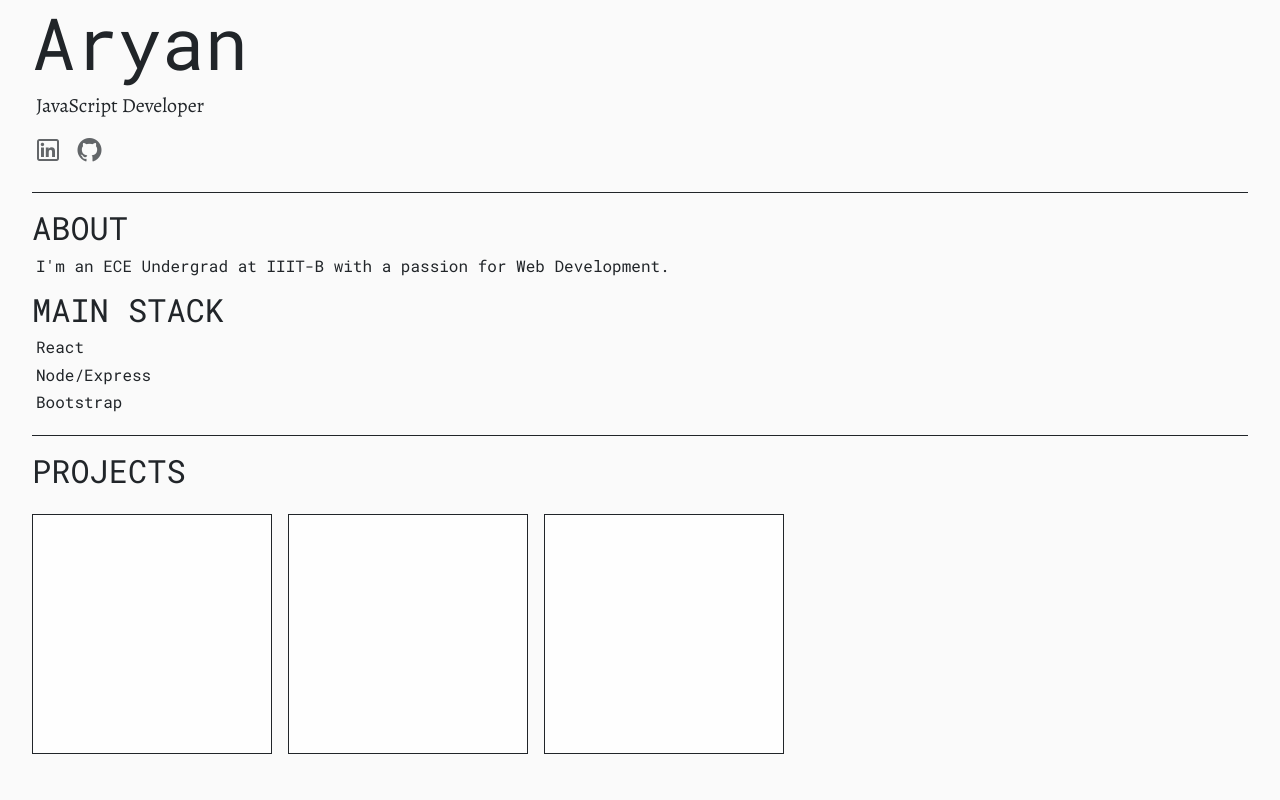
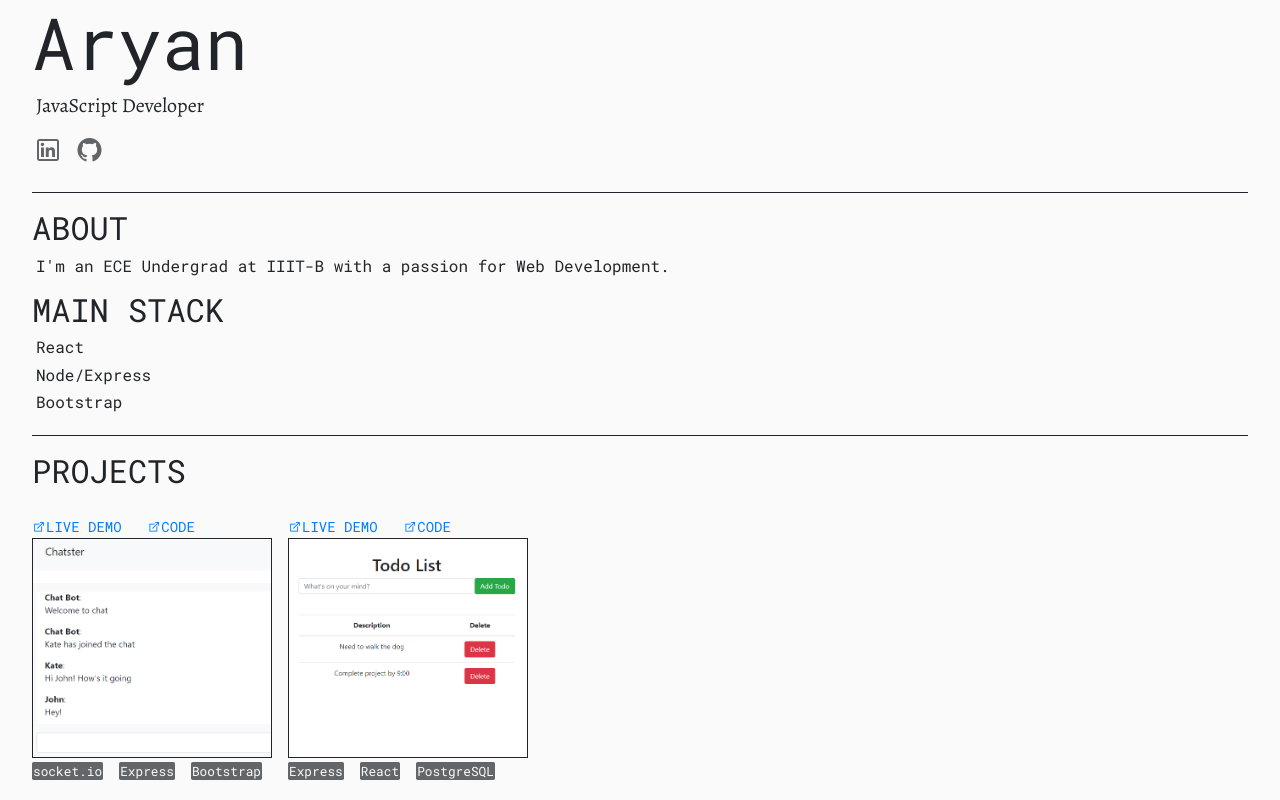
Before and after one commit to aaryan-singh/portfolio-website, a plain HTML site: page index.html in a window 1280 px wide. Drawn offline with nearby package versions, Linux system fonts and the light colour scheme.

Commit message:
Final changes

```diff
--- a/index.html
+++ b/index.html
@@ -30,7 +30,7 @@
       <h6 class="ml-1">
         I'm an ECE Undergrad at IIIT-B with a passion for Web Development.
       </h6>
-      <div class="mt-3">
+      <div class="main-stack">
       <h2 class="text-uppercase">Main Stack</h1>
       <h6 class="ml-1">React</h6>
       <h6 class="ml-1">Node/Express</h6>
@@ -41,9 +41,17 @@
     <div class="projects-con">
       <h2 class="text-uppercase projects-heading">Projects</h2>
       <div class="projects-main">
-      <div class="project-box"></div>
-      <div class="project-box"></div>
-      <div class="project-box"></div>
+      <div class="project-box">
+        <a href="https://chatster-aryan.herokuapp.com/" target="_blank" class="ext-link"><p><i class="las la-external-link-alt la-1x"></i>Live Demo</p></a>
+        <a href="https://github.com/aaryan-singh/chat-app-vanillajs" target="_blank" class="ext-link ml-3"><p><i class="las la-external-link-alt la-1x"></i>Code</p></a>
+        <img src="portfolio-proj3.png" alt="Chatster" class="project-img">
+        <small class="stack">socket.io</small><small class="stack ml-3">Express</small><small class="stack ml-3">Bootstrap</small></div>
+    <div class="project-box">
+      <a href="https://todo-aryan.herokuapp.com/" target="_blank" class="ext-link"><p><i class="las la-external-link-alt la-1x"></i>Live Demo</p></a>
+      <a href="https://github.com/aaryan-singh/todo-app-pern" target="_blank" class="ext-link ml-3"><p><i class="las la-external-link-alt la-1x"></i>Code</p></a>
+      <img src="portfolio-proj1.png" alt="Chatster" class="project-img">
+      <small class="stack">Express</small><small class="stack ml-3">React</small><small class="stack ml-3">PostgreSQL</small></div>
+      <!-- <div class="project-box"></div> -->
     </div>
     </div>
     </main>
--- a/styles.css
+++ b/styles.css
@@ -1,6 +1,17 @@
 body {
   font-family: "Roboto Mono", serif;
   background-color: #fafafa;
+}
+
+p {
+  margin: 0;
+  padding: 0;
+  font-size: 14px;
+  text-transform: uppercase;
+}
+
+.ext-link {
+  display: inline-block;
 }
 
 .header {
@@ -38,17 +49,31 @@ body {
   width: 100%;
   display: flex;
   flex-wrap: wrap;
-  /* display: grid;
-  grid-template-columns: repeat(3, 1fr); */
 }
 
 .project-box {
-  background-color: rgba(255, 255, 255, 0.8);
-  border: 1px solid;
-  text-align: center;
+  background-color: #fafafa;
+  /* border: 1px solid; */
+  /* text-align: center; */
   height: 15em;
   width: 15em;
   margin: 1rem;
+}
+
+.stack {
+  background-color: #636669;
+  color: #fafafa;
+  border-radius: 1.75px;
+  padding: 1px;
+}
+
+.project-img {
+  display: block;
+  max-width: 240px;
+  max-height: 220px;
+  width: auto;
+  height: auto;
+  border: 1px solid;
 }
 
 .js-dev {
@@ -63,6 +88,10 @@ body {
 .lab:hover {
   color: #212529;
   text-decoration: none;
+}
+
+.main-stack {
+  margin-top: 2rem;
 }
 
 @media only screen and (max-width: 1503px) {
@@ -82,4 +111,7 @@ body {
     margin-right: 2rem;
     padding-bottom: 1rem;
   }
+  .main-stack {
+    margin-top: 1rem;
+  }
 }
```
Also changed, not shown: portfolio-proj1.png (added), portfolio-proj2.png (added), portfolio-proj3.png (added).
